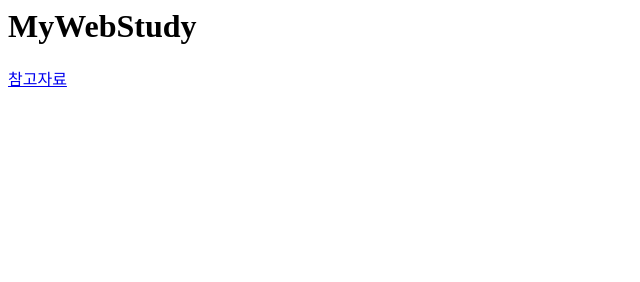
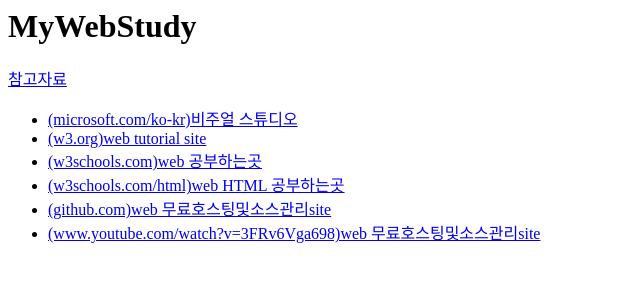
Before and after one commit to usuklee/MyHost, a plain HTML site: page index.html in a window 1280 px wide. Shown: the whole page, without its empty margins (0-640 px from the left). Drawn offline with Linux system fonts and the light colour scheme.

Commit message:
두번째

```diff
--- a/index.html
+++ b/index.html
@@ -1,2 +1,12 @@
 <h1>MyWebStudy</h1>
 <a href="1.html" target="_blank">참고자료</a><br>
+
+<ul>
+    <li><a href="https://www.microsoft.com/ko-kr" target="_blank"> (microsoft.com/ko-kr)비주얼 스튜디오</a></li>
+    <li><a href="https://w3.org" target="_blank">(w3.org)web tutorial site</a></li>
+    <li><a href="https://www.w3schools.com" target="_blank">(w3schools.com)web 공부하는곳</a></li>
+    <li><a href="https://www.w3schools.com/html" target="_blank">(w3schools.com/html)web HTML 공부하는곳</a></li>
+    <li><a href="https://www.github.com" target="_blank">(github.com)web 무료호스팅및소스관리site</a></li>
+    <li><a href="https://www.youtube.com/watch?v=3FRv6Vga698" target="_blank">(www.youtube.com/watch?v=3FRv6Vga698)web
+            무료호스팅및소스관리site</a></li>
+</ul>
```
